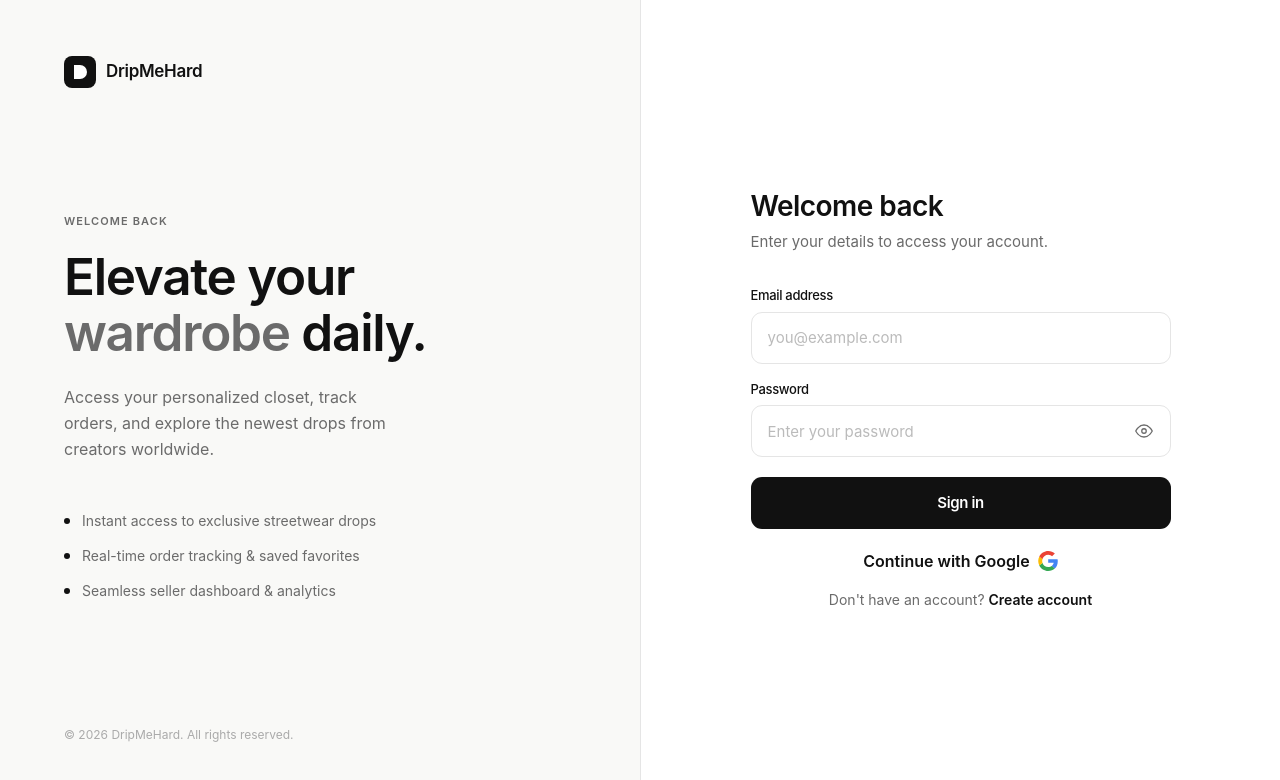
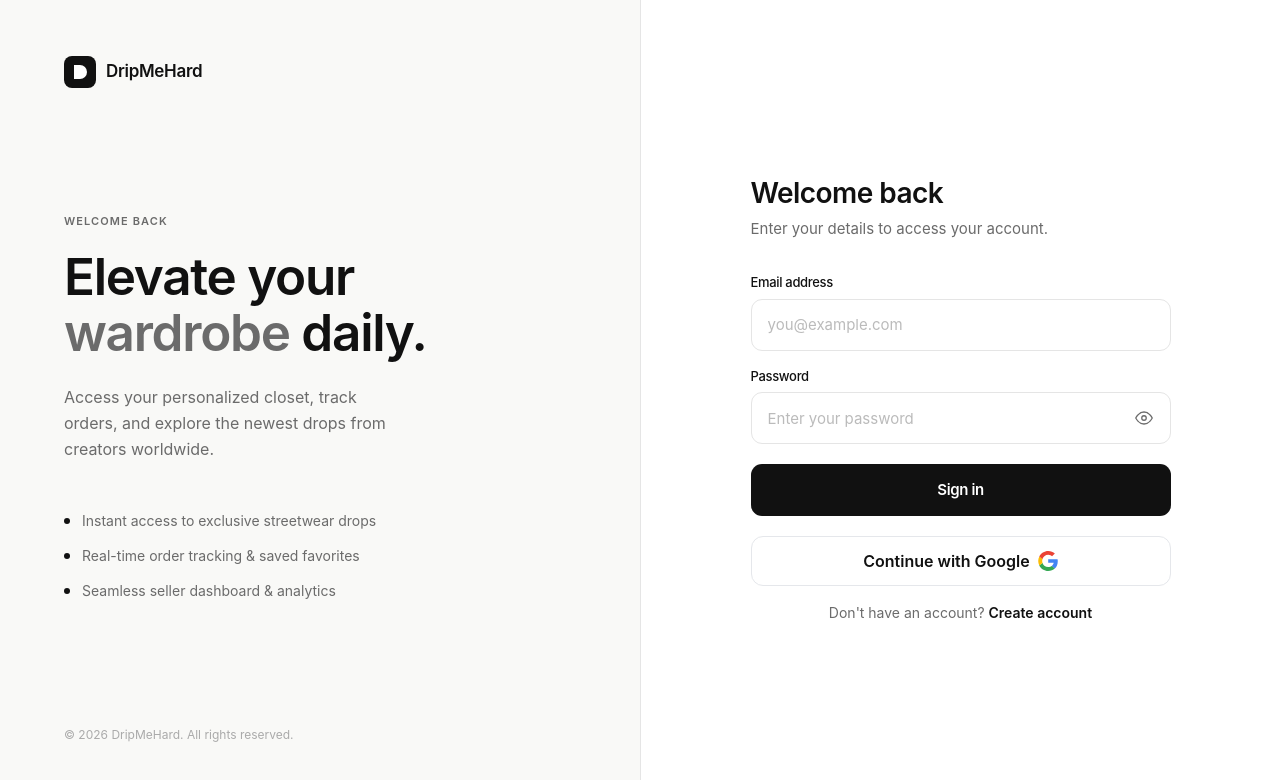
Before and after one commit to AvanshChauhan/DripMeHard, a React app in the folder frontend/: page /login in a window 1280 px wide. Shown: the top 780 px of the page. Built offline with nearby package versions, Linux system fonts and the light colour scheme; the HTML template or start-up script is replaced by a standard one.

Commit message:
feat: enhance Google sign-in button styling in Login and Register forms

```diff
--- a/frontend/src/features/auth/components/LoginForm.jsx
+++ b/frontend/src/features/auth/components/LoginForm.jsx
@@ -275,7 +275,7 @@ function LoginForm() {
         </button>
 
         {/* Continue with Google */}
-        <div className="text-center mb-4">
+        <div className="text-center mb-4 border border-gray-200 rounded-xl px-4 py-3 hover:bg-gray-300">
           <a
             href="/api/auth/google"
             className="inline-flex items-center justify-center gap-2 text-[#111] font-semibold hover:opacity-60 transition-opacity duration-150 underline-offset-2 hover:underline cursor-pointer"
--- a/frontend/src/features/auth/components/RegisterForm.jsx
+++ b/frontend/src/features/auth/components/RegisterForm.jsx
@@ -347,7 +347,7 @@ function RegisterForm() {
           )}
         </button>
         {/*countinue with google*/}
-        <div className="text-center mb-4">
+        <div className="text-center mb-4 border border-gray-200 rounded-xl px-4 py-3 hover:bg-gray-300">
           <a
             href="/api/auth/google"
             className="inline-flex items-center justify-center gap-2 text-[#111] font-semibold hover:opacity-60 transition-opacity duration-150 underline-offset-2 hover:underline cursor-pointer"
```
